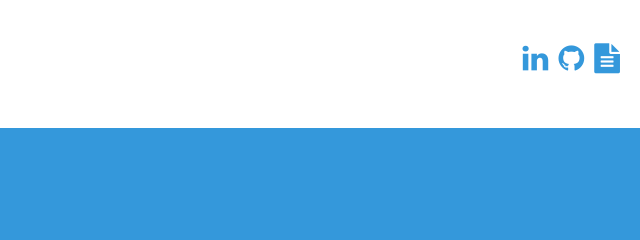
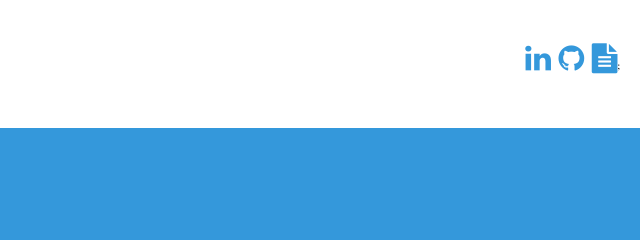
Before and after one commit to melcerezo/portfolio, a React app: page / in a window 1280 px wide. Shown: the top 240 px of the page, 640-1280 px from the left. Built offline with nearby package versions, Linux system fonts and the light colour scheme.

Commit message:
added new version of resume, header.js

```diff
--- a/buildspec.yml
+++ b/buildspec.yml
@@ -15,7 +15,7 @@ artifacts:
   files:
     - index.html
     - favicon.ico
-    - Melchor_Cerezo_Resume_2.pdf
+    - Melchor_Cerezo_CV_092319.pdf
     - styles/*
     - images/*
     - dist/bundle.js
--- a/index.html
+++ b/index.html
@@ -12,62 +12,11 @@
   </head>
 
   <body>
-    <main class="overflow--auto">
-      <h1 class="color--skyBlue section__heading--largest">
-        <!--Your name goes here -->
-        MELCHOR CEREZO
-      </h1>
+    <div id="example-header"></div>
+    <div id="portfolioTitle"></div>
+    <div id="example-work"></div>
+    <div id="aboutTitle"></div>
 
-      <ul class="section--social">
-
-        <!--Links to relevant professional social media & resume -->
-        <!-- See: http://fontawesome.io/icons/#brand for more -->
-
-        <!-- Link to Linked In profile -->
-        <li class="socialWrapper">
-          <a class="color--skyBlue social"
-             title="LinkedIn Profile"
-             target="_blank"
-             href="https://linkedin.com/in/melchor-cerezo/">
-            <i class="fa fa-linkedin"></i>
-          </a>
-        </li>
-
-        <!-- Link to GitHub profile -->
-        <li class="socialWrapper color--skyBlue">
-          <a class="social color--skyBlue"
-             title="GitHub Profile"
-             target="_blank"
-             href="https://github.com/melcerezo">
-            <i class="fa fa-github"></i>
-          </a>
-        </li>
-
-        <!-- Link to resume, probably a .pdf -->
-        <li class="socialWrapper">
-          <a class="social color--skyBlue"
-             title="Resume"
-             href="Melchor_Cerezo_Resume_2.pdf">
-            <i class="fa fa-file-text"></i>
-          </a>
-        </li>
-      </ul>
-    </main>
-
-    <section class="background--skyBlue section">
-      <h2 class="color--cloud margin--none section__text--centered">
-        Portfolio
-      </h2>
-    </section>
-
-    <div id="example-work"></div>
-
-
-    <section class="background--skyBlue section">
-      <h2 class="color--cloud margin--none section__text--centered">
-        About Me
-      </h2>
-    </section>
 
     <section class="section section--alignCentered section--description">
       <p class="color--darkgrey section__description">
@@ -75,6 +24,7 @@
         I want to work for a company that will pay me to code in the cloud!
       </p>
 
+
     <script type="text/javascript" src="dist/bundle.js">
 
     </script>
--- /dev/null
+++ b/js/header.js
@@ -0,0 +1,43 @@
+import React from 'react';
+
+class WorkHeader extends React.Component {
+  render() {
+    return(
+      <main className="overflow--auto">
+        <h1 className="color--skyBlue section__heading--largest">
+          {/*<!--Your name goes here -->*/}
+          MELCHOR CEREZO
+        </h1>
+
+        <ul className="section--social">
+
+          { this.props.myLinks.map( (myWorkLink, idx) => {
+            return (
+              <PortLink workLink={myWorkLink} />
+            )
+          })};
+
+        </ul>
+      </main>
+    )
+  }
+}
+
+class PortLink extends React.Component {
+  render(){
+    let link = this.props.workLink;
+    let linkIcon = link.icon;
+    return(
+      <li className="socialWrapper">
+        <a className="color--skyBlue social"
+           title={ link.linkTitle }
+           target="_blank"
+           href={ link.linkHref }>
+          <i className={"fa " + linkIcon}></i>
+        </a>
+      </li>
+    )
+  }
+}
+
+export default WorkHeader;
--- a/js/main.js
+++ b/js/main.js
@@ -1,6 +1,27 @@
 import React from 'react';
 import ReactDOM from 'react-dom';
 import ExampleWork from './example-work';
+import SectionTitle from './section-title';
+import WorkHeader from './header';
+
+
+const portLinks = [
+  {
+    'linkTitle':"LinkedIn Profile",
+    'linkHref':"https://linkedin.com/in/melchor-cerezo/",
+    'icon':"fa-linkedin",
+  },
+  {
+    'linkTitle':"GitHub Profile",
+    'linkHref':"https://github.com/melcerezo",
+    'icon':"fa-github",
+  },
+  {
+    'linkTitle':"Resume",
+    'linkHref':"Melchor_Cerezo_CV_092319.pdf",
+    'icon':"fa-file-text",
+  }
+]
 
 const myWork = [
   {
@@ -24,4 +45,7 @@ const myWork = [
     }
   }
 ]
+ReactDOM.render(<WorkHeader myLinks={portLinks}/>, document.getElementById('example-header'));
+ReactDOM.render(<SectionTitle sectionTitle={ 'Portfolio' }/>, document.getElementById('portfolioTitle'));
 ReactDOM.render(<ExampleWork work={myWork}/>, document.getElementById('example-work'));
+ReactDOM.render(<SectionTitle sectionTitle={ 'About Me' }/>, document.getElementById('aboutTitle'));
--- /dev/null
+++ b/js/section-title.js
@@ -0,0 +1,16 @@
+import React from 'react';
+
+class SectionTitle extends React.Component {
+  render(){
+    let title = this.props.sectionTitle;
+    return(
+      <section className="background--skyBlue section">
+        <h2 className="color--cloud margin--none section__text--centered">
+          { title }
+        </h2>
+      </section>
+    )
+  }
+}
+
+export default SectionTitle;
```
Also changed, not shown: __tests__/test-header-links.js (added, +32 -0 lines), dist/bundle.js, 2 other files.
